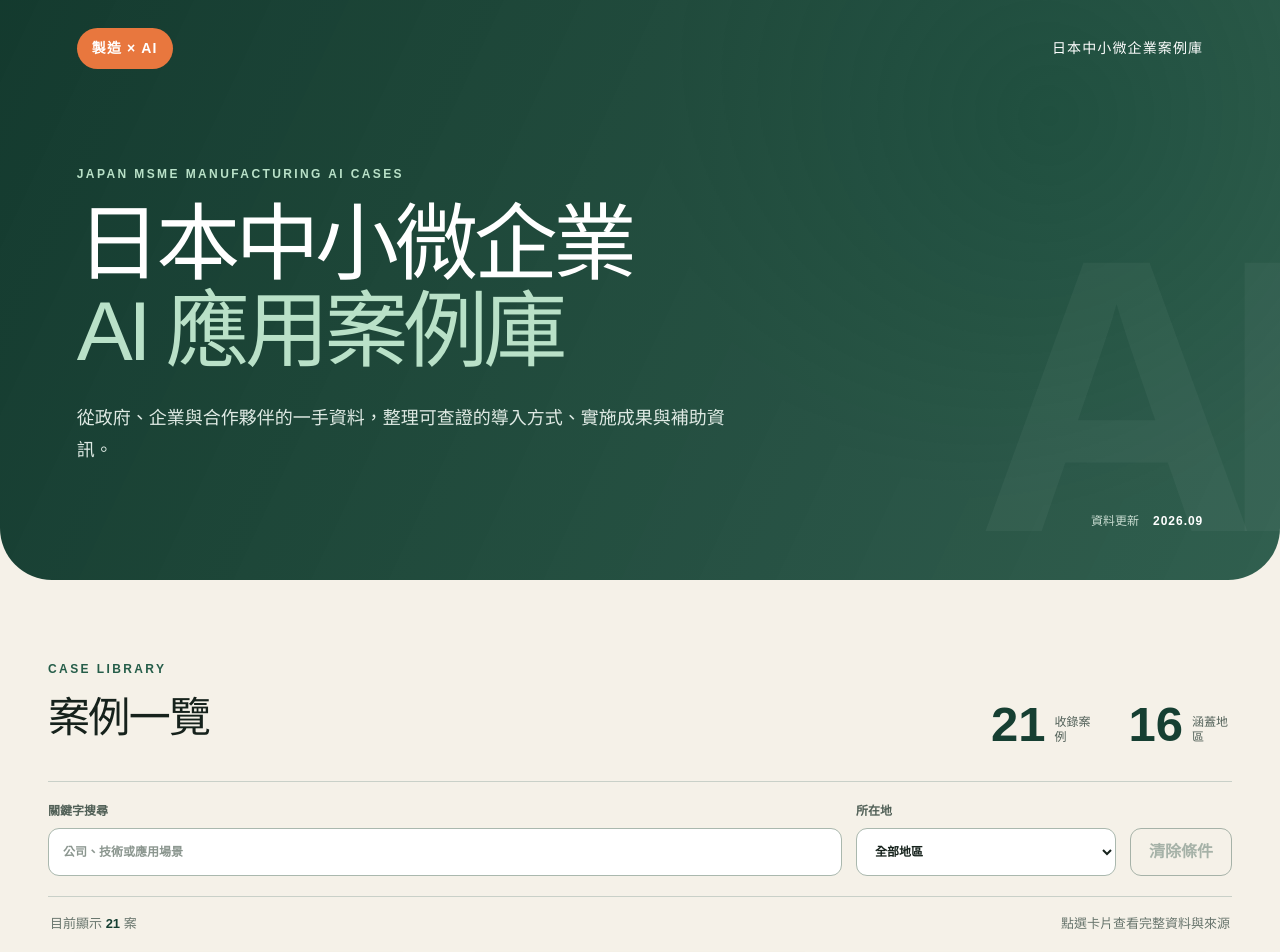
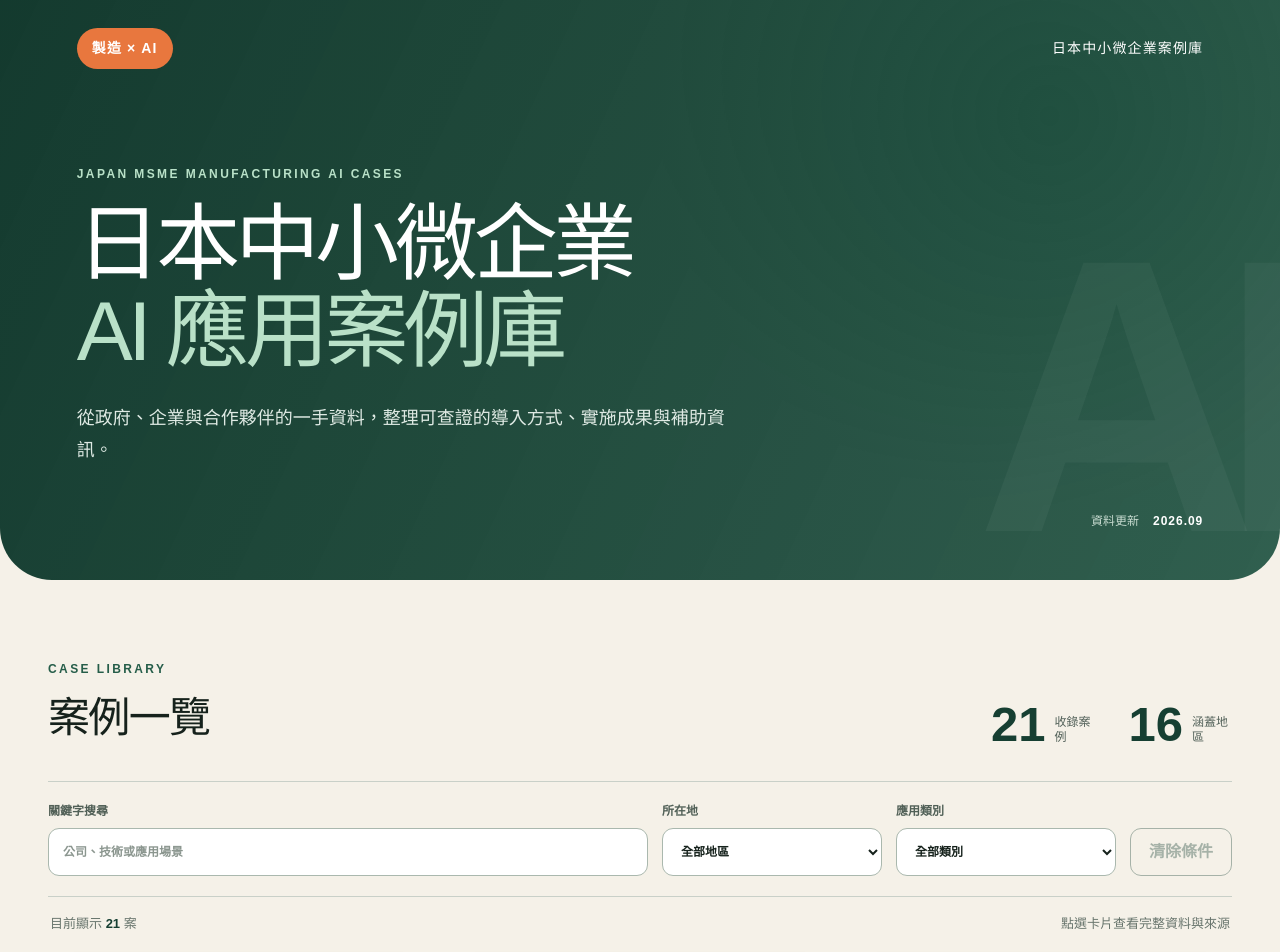
Before and after one commit to ShetouRWei/japan-msme-ai-cases, a React (Vite) app: page / in a window 1280 px wide. Shown: the top 952 px of the page. Built offline with nearby package versions, Linux system fonts and the light colour scheme.

Commit message:
Add application category filter

```diff
--- a/app/page.tsx
+++ b/app/page.tsx
@@ -31,6 +31,16 @@ const categoriesById: Record<string, string[]> = {
   "JP-MFG-AI-0020": ["綜合或其他", "行銷管理"],
   "JP-MFG-AI-0021": ["生產與品質管理"],
 };
+
+const categoryOptions = [
+  "人員及知識管理",
+  "環境及設備管理",
+  "原物料管理",
+  "生產與品質管理",
+  "行銷管理",
+  "能源與碳排管理",
+  "綜合或其他",
+];
 
 function cleanInline(value: string) {
   return value.replace(/\*\*/g, "").replace(/\[([^\]]+)\]\((https?:\/\/[^)]+)\)/g, "$1").replace(/<br\s*\/?>/gi, " ").trim();
@@ -78,6 +88,7 @@ export default function Home() {
   const [cases, setCases] = useState<CaseItem[]>([]);
   const [query, setQuery] = useState("");
   const [location, setLocation] = useState("全部地區");
+  const [category, setCategory] = useState("全部類別");
   const [selected, setSelected] = useState<CaseItem | null>(null);
   const [loading, setLoading] = useState(true);
 
@@ -94,11 +105,12 @@ export default function Home() {
     const needle = query.trim().toLocaleLowerCase();
     return cases.filter((item) => {
       const locationMatch = location === "全部地區" || item.area === location;
+      const categoryMatch = category === "全部類別" || (categoriesById[item.id] ?? ["綜合或其他"]).includes(category);
       const haystack = [item.id, item.company, item.title, item.summary, item.location, item.sector, item.ai, item.subsidy, item.detail].join(" ").toLocaleLowerCase();
-      return locationMatch && (!needle || haystack.includes(needle));
+      return locationMatch && categoryMatch && (!needle || haystack.includes(needle));
     });
-  }, [cases, location, query]);
-  const reset = () => { setQuery(""); setLocation("全部地區"); };
+  }, [cases, category, location, query]);
+  const reset = () => { setQuery(""); setLocation("全部地區"); setCategory("全部類別"); };
 
   return <main>
     <header className="hero">
@@ -112,7 +124,8 @@ export default function Home() {
       <div className="toolbar">
         <label className="search-field"><span>關鍵字搜尋</span><input type="search" value={query} onChange={(event) => setQuery(event.target.value)} placeholder="公司、技術或應用場景" /></label>
         <label className="select-field"><span>所在地</span><select value={location} onChange={(event) => setLocation(event.target.value)}><option>全部地區</option>{locations.map((area) => <option key={area}>{area}</option>)}</select></label>
-        <button className="reset" onClick={reset} disabled={!query && location === "全部地區"}>清除條件</button>
+        <label className="select-field"><span>應用類別</span><select value={category} onChange={(event) => setCategory(event.target.value)}><option>全部類別</option>{categoryOptions.map((option) => <option key={option}>{option}</option>)}</select></label>
+        <button className="reset" onClick={reset} disabled={!query && location === "全部地區" && category === "全部類別"}>清除條件</button>
       </div>
       <div className="result-row"><span>目前顯示 <strong>{visible.length}</strong> 案</span><span>點選卡片查看完整資料與來源</span></div>
 
```
Also changed, not shown: app/globals.css.
